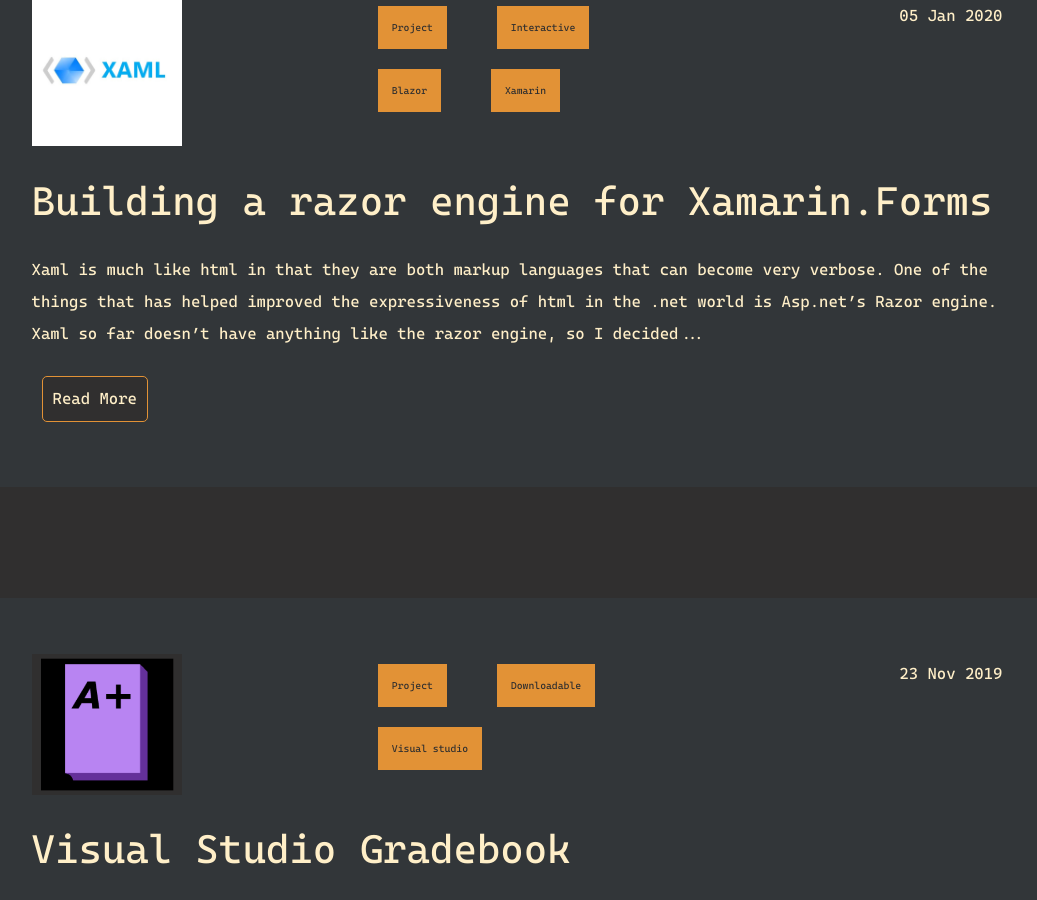
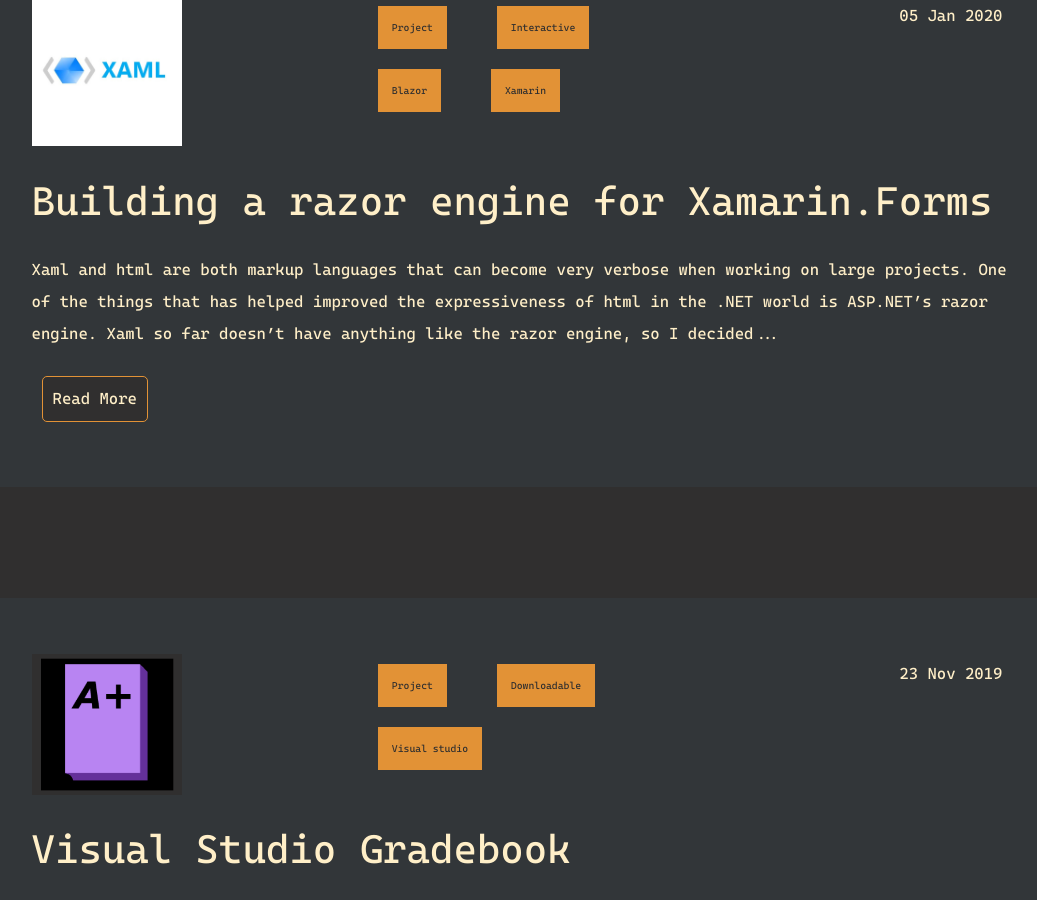
Before and after one commit to AutumnEvans418/autumnevans418.github.io, a Jekyll site: the page built from blog/index.html, in a window 1280 px wide and 900 px high, scrolled down 4727 px. Shown: the whole window, without its empty margins (119-1156 px from the left). Built offline with Jekyll 4.4.1, drawn with Linux system fonts in a browser that asks for light colours.

Commit message:
updated xaml templates

```diff
--- a/_posts/projects/2020-01-05-xt.md
+++ b/_posts/projects/2020-01-05-xt.md
@@ -5,13 +5,13 @@
 category: project
 logo: /assets/images/xaml.jpg
 tags: [interactive,blazor,xamarin]
-description: "Generate Xamarin forms controls based on a basic template system at build time in Visual Studio."
+description: Generate Xamarin forms controls based on a basic template system at build time in Visual Studio.
 buttons:
-  - title: "Source Code"
+  - title: Source Code
     url: https://github.com/chrisevans9629/Evans.XamlTemplates
 ---
 
-Xaml is much like html in that they are both markup languages that can become very verbose.  One of the things that has helped improved the expressiveness of html in the .net world is Asp.net's Razor engine.  Xaml so far doesn't have anything like the razor engine, so I decided to see what it would take to build something like razor that could be used with any Xaml project, just like how you can use static html with razor.
+Xaml and html are both markup languages that can become very verbose when working on large projects.  One of the things that has helped improved the expressiveness of html in the .NET world is ASP.NET's razor engine.  Xaml so far doesn't have anything like the razor engine, so I decided to see what it would take to build something like razor that could be used with any Xaml project, just like how you can use static html with razor.
 
 Below is from the [readme](https://github.com/chrisevans9629/Evans.XamlTemplates), you can also try it interactively at the bottom of the page.
 
```
